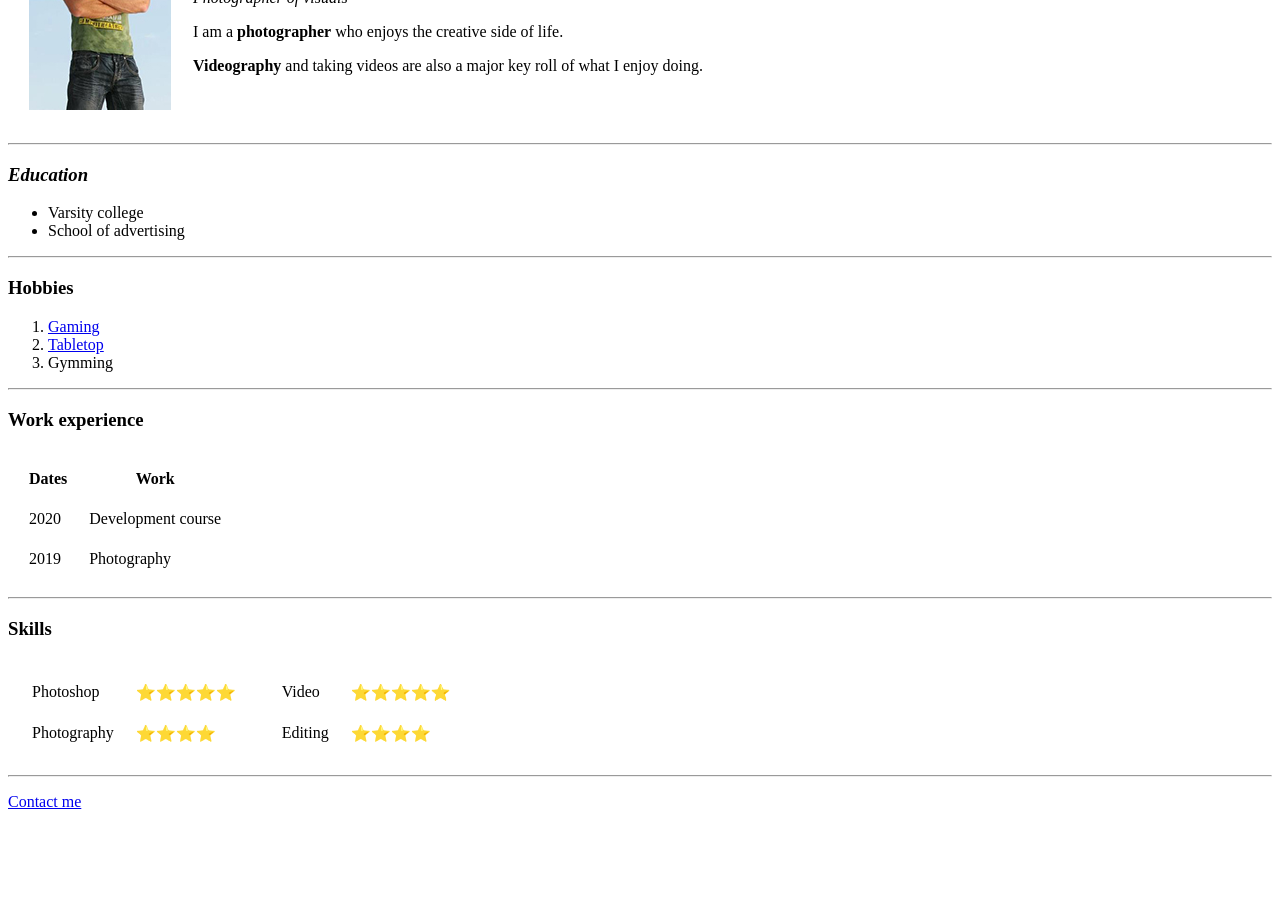
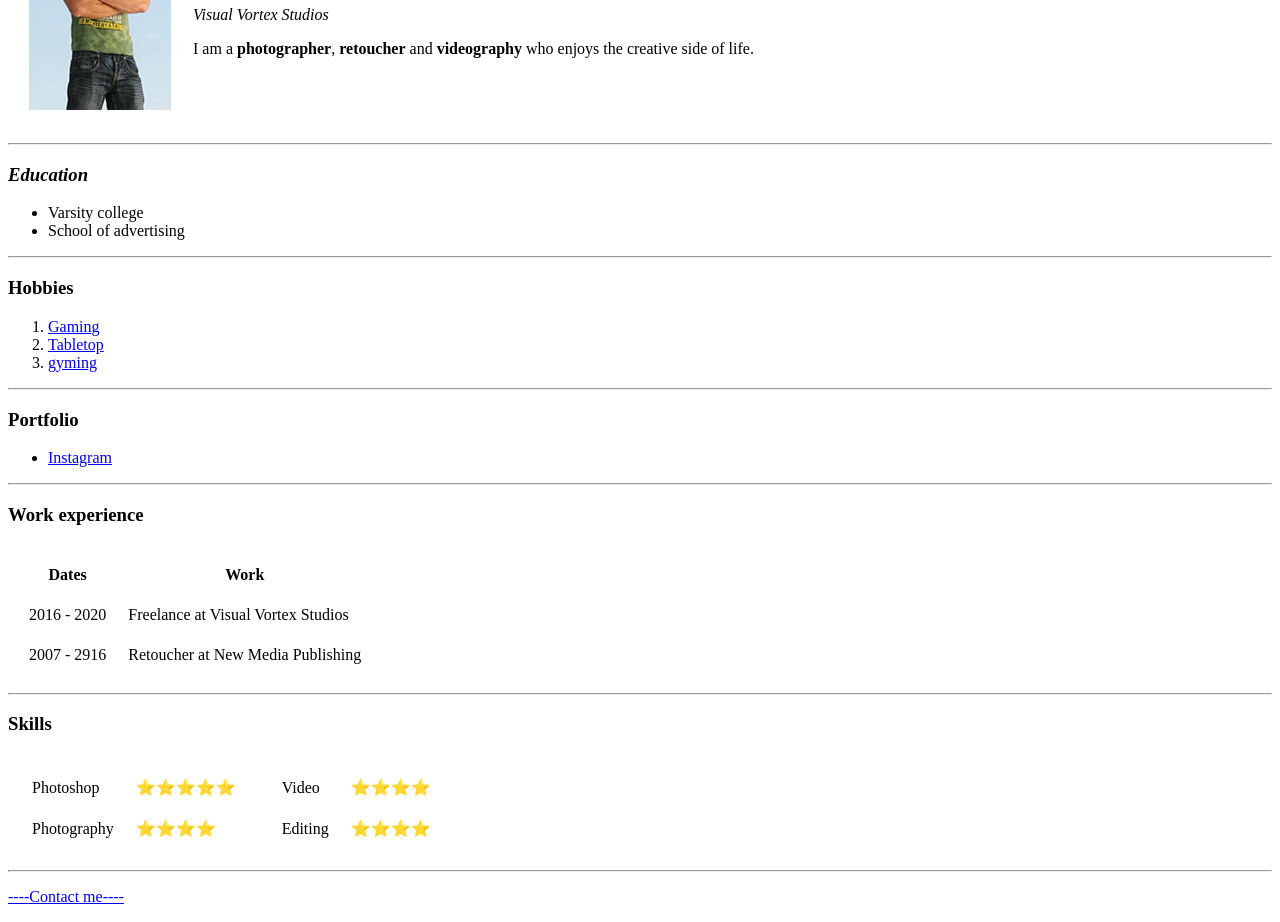
Before and after one commit to Grantb101/CV, a plain HTML site: page index.html in a window 1280 px wide. Shown: the part 143-1065 px from the top of the page. Before the commit the page ends 970 px from the top, so only its background shows below. Drawn offline with Linux system fonts and the light colour scheme.

Commit message:
Add files via upload

```diff
--- a/index.html
+++ b/index.html
@@ -7,16 +7,15 @@
       <td><img src="Grant profile.jpg" alt="Grant profile pic"></td>
       <td>
         <h1> Grant Burke </h1>
-        <p> <em>Photographer of visuals</em> </p>
-        <p>I am a <strong>photographer</strong> who enjoys the creative side of life.</p>
-        <p><strong> Videography</strong /> and taking videos are also a major key roll of what I enjoy doing.</p>
+        <p> <em>Visual Vortex Studios</em> </p>
+        <p>I am a <strong>photographer</strong>, <strong>retoucher</strong> and<strong> videography</strong/> who enjoys the creative side of life.</p>
+        </p>
       </td>
     </tr>
   </table>
   <meta charset="utf-8">
   <title></title>
 </head>
-
 
 <body>
 
@@ -34,11 +33,16 @@
     <ol>
       <li> <a href="https://za.ign.com/">Gaming</a></li>
       <li> <a href="https://www.games-workshop.com/en-GB/Warhammer-Age-of-Sigmar">Tabletop</a></li>
-      <li> Gymming </li>
+      <li> <a href="https://www.menshealth.com/">gyming</a></li>
     </ol>
   </p>
   <hr>
-
+  <h3>Portfolio</h3>
+  <ul>
+    <li> <a href="https://www.instagram.com/visual_vortex_studios/">Instagram</a></li>
+  </ul>
+</p>
+<hr>
 <h3>Work experience</h3>
   <table cellspacing="20">
     <tr>
@@ -46,12 +50,12 @@
       <th>Work</th>
     </tr>
     <tr>
-      <td>2020</td>
-      <td>Development course</td>
+      <td>2016 - 2020</td>
+      <td>Freelance at Visual Vortex Studios</td>
     </tr>
     <tr>
-      <td>2019</td>
-      <td>Photography</td>
+      <td>2007 - 2916</td>
+      <td>Retoucher at New Media Publishing</td>
     </tr>
   </table>
 <hr>
@@ -76,7 +80,7 @@
         <table cellspacing="20">
           <tr>
             <td>Video</td>
-            <td>⭐⭐⭐⭐⭐</td>
+            <td>⭐⭐⭐⭐</td>
           </tr>
           <tr>
             <td>Editing</td>
@@ -88,7 +92,7 @@
   </table>
   <hr>
 
-  <p><a href="contact me.html">Contact me</a></p>
+  <p><a href="contact me.html">----Contact me----</a></p>
 </body>
 
 </html>
```
Also changed, not shown: contact me.html (+20 -16 lines).
